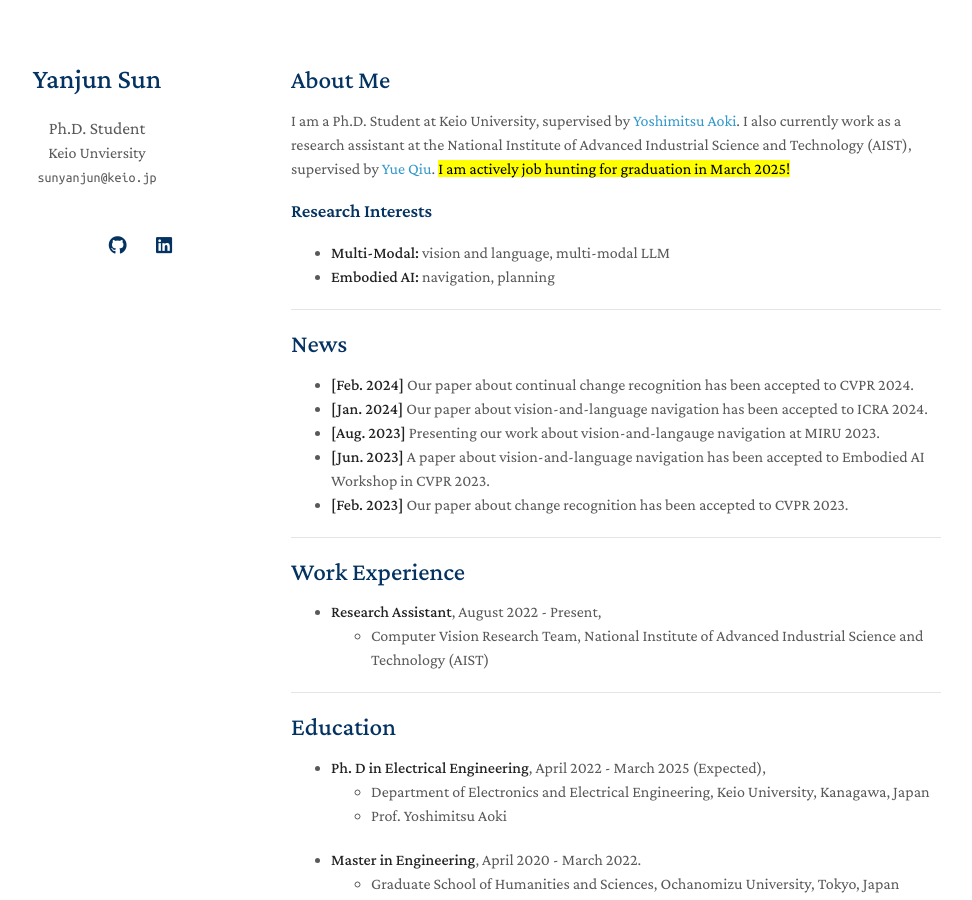
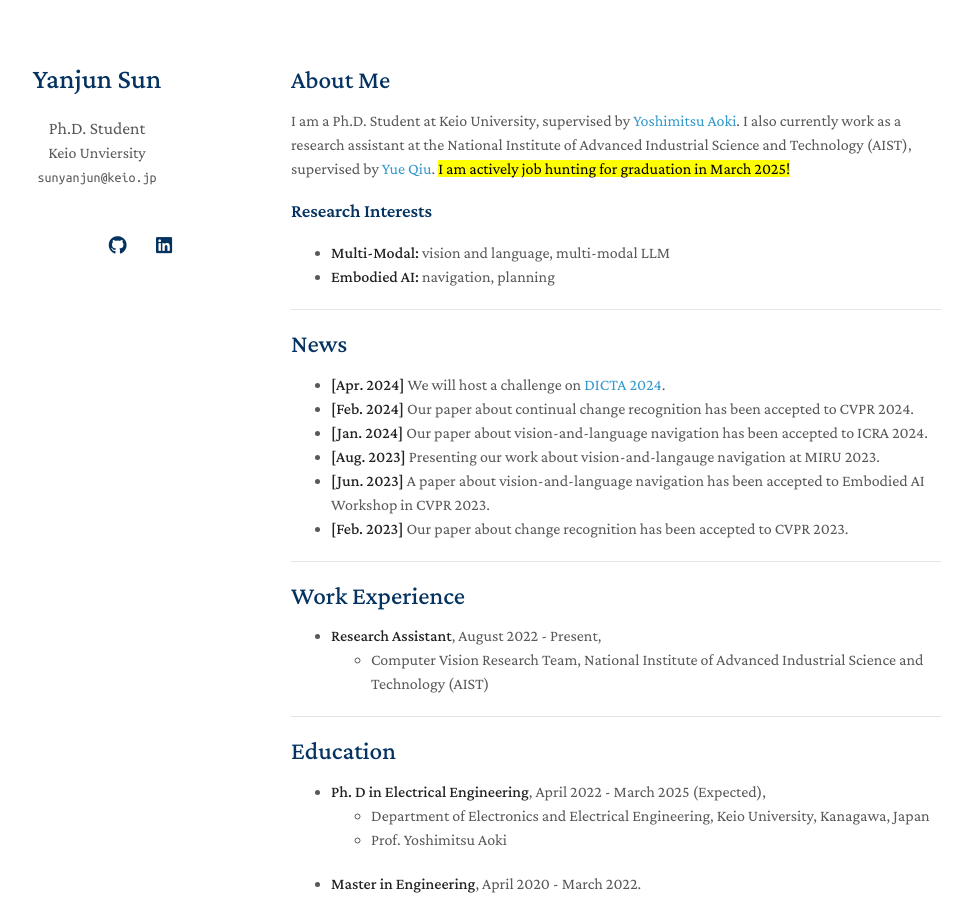
Before and after one commit to AuderySun/AudreySun.github.io, a Jekyll site: the page built from index.md, in a window 1280 px wide and 900 px high. Shown: the whole window, without its empty margins (179-1151 px from the left). Built offline with Jekyll 4.4.1, drawn with Linux system fonts in a browser that asks for light colours; nearby versions of some CDN libraries; a style sheet for code colours, icons or effects is not loaded; our own code applies the rules of GitHub Pages for plain Markdown files.

Commit message:
Update index.md

```diff
--- a/index.md
+++ b/index.md
@@ -15,6 +15,7 @@ I am a Ph.D. Student at Keio University, supervised by [Yoshimitsu Aoki](https:/
 ---
 ## News
 
+- **[Apr. 2024]** We will host a challenge on [DICTA 2024](https://dicta2024.dictaconference.org/).
 - **[Feb. 2024]** Our paper about continual change recognition has been accepted to CVPR 2024.
 - **[Jan. 2024]** Our paper about vision-and-language navigation has been accepted to ICRA 2024.
 - **[Aug. 2023]** Presenting our work about vision-and-langauge navigation at MIRU 2023.
```
